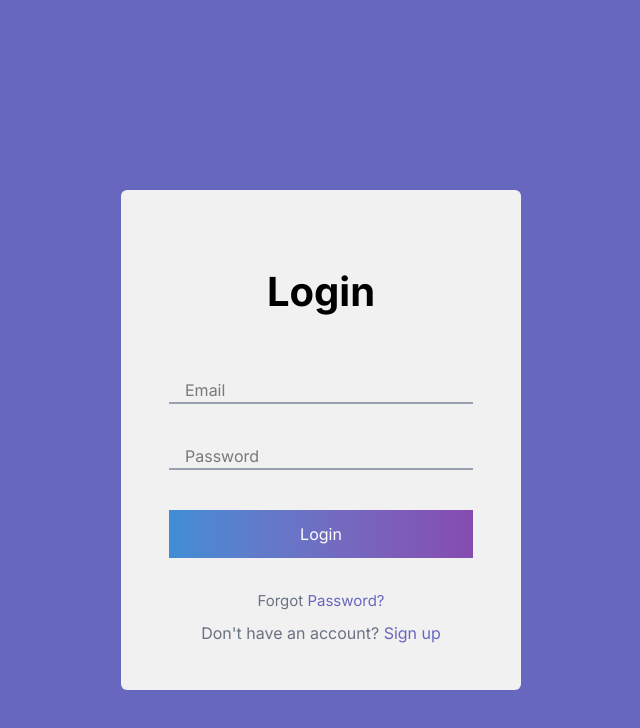
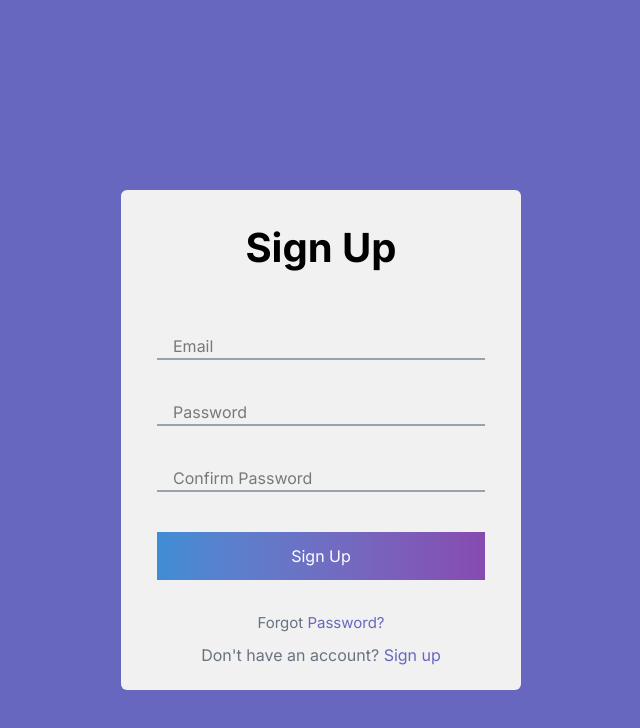
Before and after one commit to YogeshKumarM-GITHUB/EcommerceWebsiteReact, a React (Vite) app: page / in a window 1280 px wide. Both pictures are taken after a click on the element "Sign up". Shown: the top 728 px of the page, without its empty margins (319-959 px from the left). Built offline with nearby package versions, Linux system fonts and the light colour scheme.

Commit message:
Add Login changes

```diff
--- a/src/components/Login.jsx
+++ b/src/components/Login.jsx
@@ -1,18 +1,26 @@
+import { useState } from "react";
+
 const Login = () => {
+
+    const [isForgotPassword, setForgotPassword] = useState(false);
+    const [isSignupForm, setSignupForm] = useState(false);
+    const [buttontext, setButtonText] = useState("Login");
+
     return (
         <div className="bg-[#6867c0] p-10">
             <div className="flex items-center justify-center min-h-screen">
-                <div className="bg-[#f1f1f1] w-[400px] h-[500px] rounded-md p-8">
-                    <div className="flex flex-col   mt-10">
-                        <h1 className="text-center font-bold text-[40px]">Login</h1>
+                <div className="bg-[#f1f1f1] w-auto h-auto md:w-[400px] md:h-[500px] rounded-md p-5">
+                    <div className="flex flex-col mt-2">
+                        <h1 className="text-center font-bold text-[40px]">{buttontext}</h1>
                         <form className="mt-10 p-4 w-full flex flex-col gap-y-10">
-                            <input type="email" name="email" placeholder="Email" className="outline-none px-4 border-b-2 border-b-gray-400 w-full"/>
-                            <input type="password" name="password" placeholder="Password" className="outline-none px-4 border-b-2 border-b-gray-400 w-full"/>
-                            <button className="p-3 text-white bg-linear-to-r from-[#3f8dd5] to-[#864bb0] cursor-pointer">Login</button>
+                            <input type="email" name="email" placeholder="Email" className="outline-none px-4 border-b-2 border-b-gray-400 w-full" />
+                            {(buttontext == "Sign Up" || buttontext == "Login") && <input type="password" name="password" placeholder="Password" className="outline-none px-4 border-b-2 border-b-gray-400 w-full" />}
+                            {(buttontext == "Sign Up") && <input type="password" name="confirmpassword" placeholder="Confirm Password" className="outline-none px-4 border-b-2 border-b-gray-400 w-full" />}
+                            <button className="p-3 text-white bg-linear-to-r from-[#3f8dd5] to-[#864bb0] cursor-pointer">{buttontext}</button>
                         </form>
                         <div className="mt-4 text-center">
-                            <p className="text-gray-500 text-[15px]">Forgot <span className="text-[#6867c0] cursor-pointer">Password?</span></p>
-                            <p className="text-gray-500 mt-2">Don't have an account? <span className="text-[#6867c0] cursor-pointer">Sign up</span></p>
+                            <p className="text-gray-500 text-[15px]">Forgot <span onClick={() => { setForgotPassword(true), setButtonText("Reset Password") }} className="text-[#6867c0] cursor-pointer">Password?</span></p>
+                            <p className="text-gray-500 mt-2">Don't have an account? <span onClick={() => { setSignupForm(true), setButtonText("Sign Up") }} className="text-[#6867c0] cursor-pointer">Sign up</span></p>
                         </div>
                     </div>
                 </div>
```
